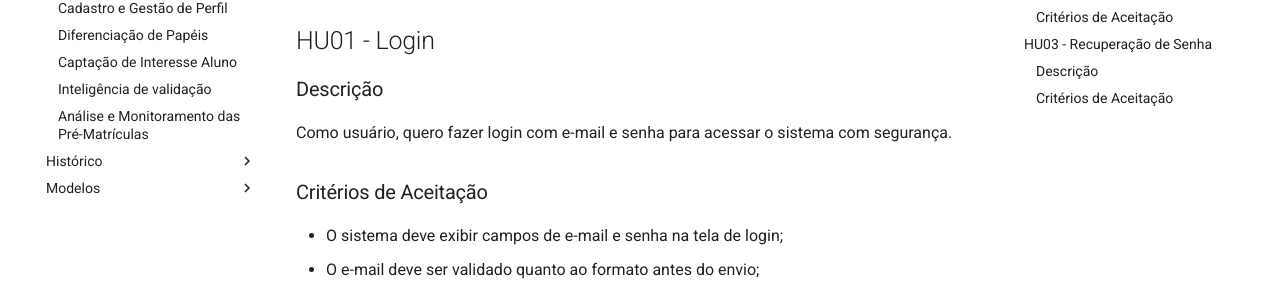
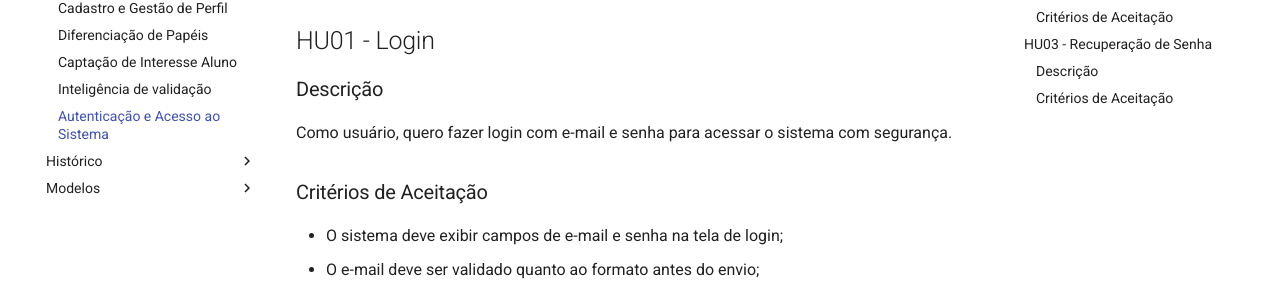
Before and after one commit to si-2026-1/Sistema_de_intencao_de_matricula, an MkDocs documentation site: the page built from docs/epicos_e_historias_de_usuarios/EP01_Autenticação_e_Acesso.md, in a window 1280 px wide. Shown: the part 274-568 px from the top of the page. Built offline with MkDocs 1.6.1 and Material for MkDocs 9.7.7, drawn with Linux system fonts in a browser that asks for light colours.

Commit message:
Update mkdocs.yml

```diff
--- a/mkdocs.yml
+++ b/mkdocs.yml
@@ -21,7 +21,7 @@
       - Diferenciação de Papéis: epicos_e_historias_de_usuarios/EP03_Diferenciação_de_Papéis.md
       - Captação de Interesse Aluno: epicos_e_historias_de_usuarios/EP04_Captacao_de_interesse_alunos.md
       - Inteligência de validação: epicos_e_historias_de_usuarios/EP05_Inteligencia_e_validacao.md
-      - Análise e Monitoramento das Pré-Matrículas: docs/epicos_e_historias_de_usuarios/EP07_Analise_e_Monitoramento_das_Pre-Matreculas.md
+      - Análise e Monitoramento das Pré-Matrículas: epicos_e_historias_de_usuarios/EP01_Autenticação_e_Acesso.md
 
 
   - Histórico:
```
